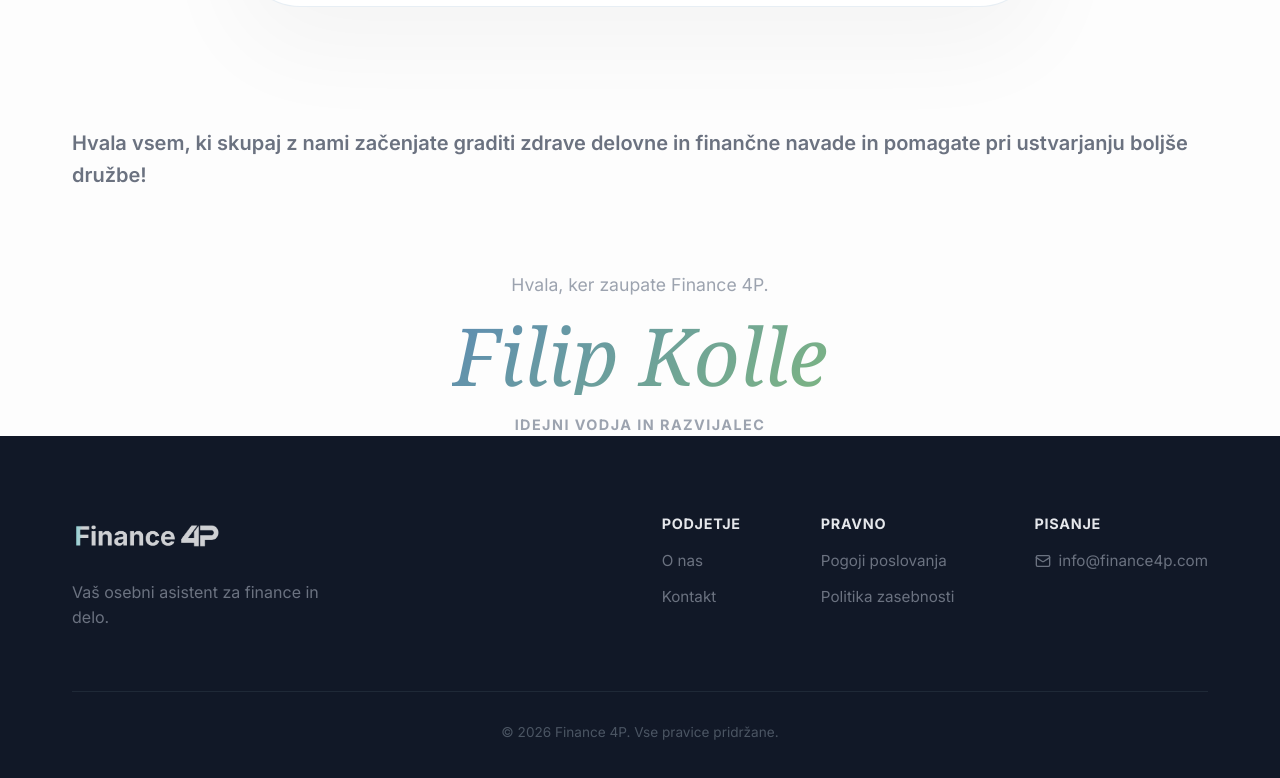
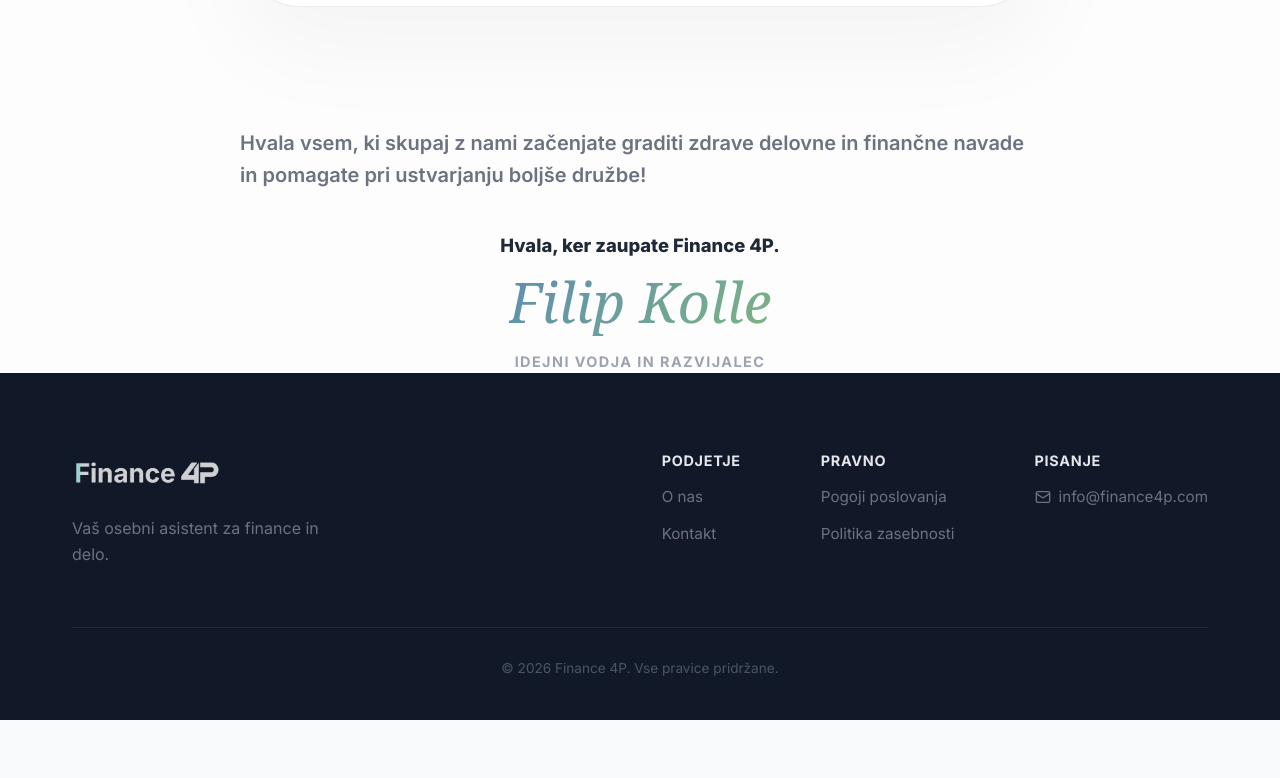
Before and after one commit to filipkolle/Landing-4P, a React (Vite) app: page /o-nas in a window 1280 px wide. Shown: the part 4046-4824 px from the top of the page. After the commit the page ends 4766 px from the top, so only its background shows below. Built offline with nearby package versions, Linux system fonts and the light colour scheme.

Commit message:
UI: Refined signature section layout and emphasized loyalty message

```diff
--- a/src/styles/About.css
+++ b/src/styles/About.css
@@ -214,37 +214,41 @@
 
 .sig-content p {
   font-size: 1.25rem;
-  font-weight: 600;
+  font-weight: 550;
   color: var(--text-muted);
-  margin-bottom: 80px;
+  margin-bottom: 40px;
   line-height: 1.6;
+  max-width: 800px;
+  margin-left: auto;
+  margin-right: auto;
 }
 
 .sig-block {
-  margin-top: 40px;
+  margin-top: 20px;
   display: flex;
   flex-direction: column;
   align-items: center;
-  gap: 8px;
+  gap: 4px;
 }
 
 .sig-intro {
-  font-size: 1.1rem;
-  color: var(--text-soft);
-  margin-bottom: 8px;
+  font-size: 1.15rem;
+  font-weight: 800;
+  color: var(--text-main);
+  margin-bottom: 4px;
 }
 
 .digital-sig {
   font-family: 'Georgia', serif;
   font-style: italic;
-  font-size: 5rem;
+  font-size: 3.5rem;
   font-weight: 400;
   background: linear-gradient(135deg, var(--primary) 0%, #7CB483 100%);
   -webkit-background-clip: text;
   background-clip: text;
   -webkit-text-fill-color: transparent;
   margin: 0;
-  line-height: 1;
+  line-height: 1.2;
 }
 
 .sig-title {
```
